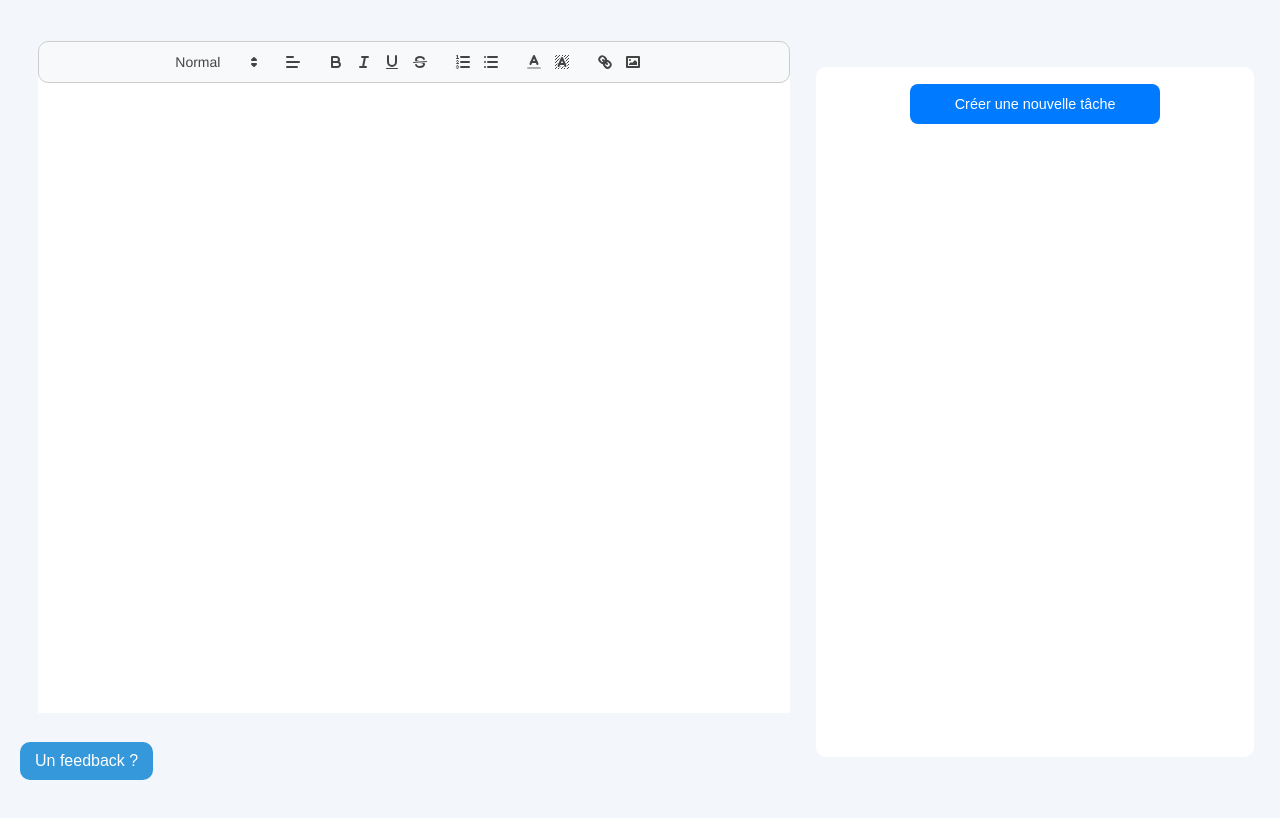
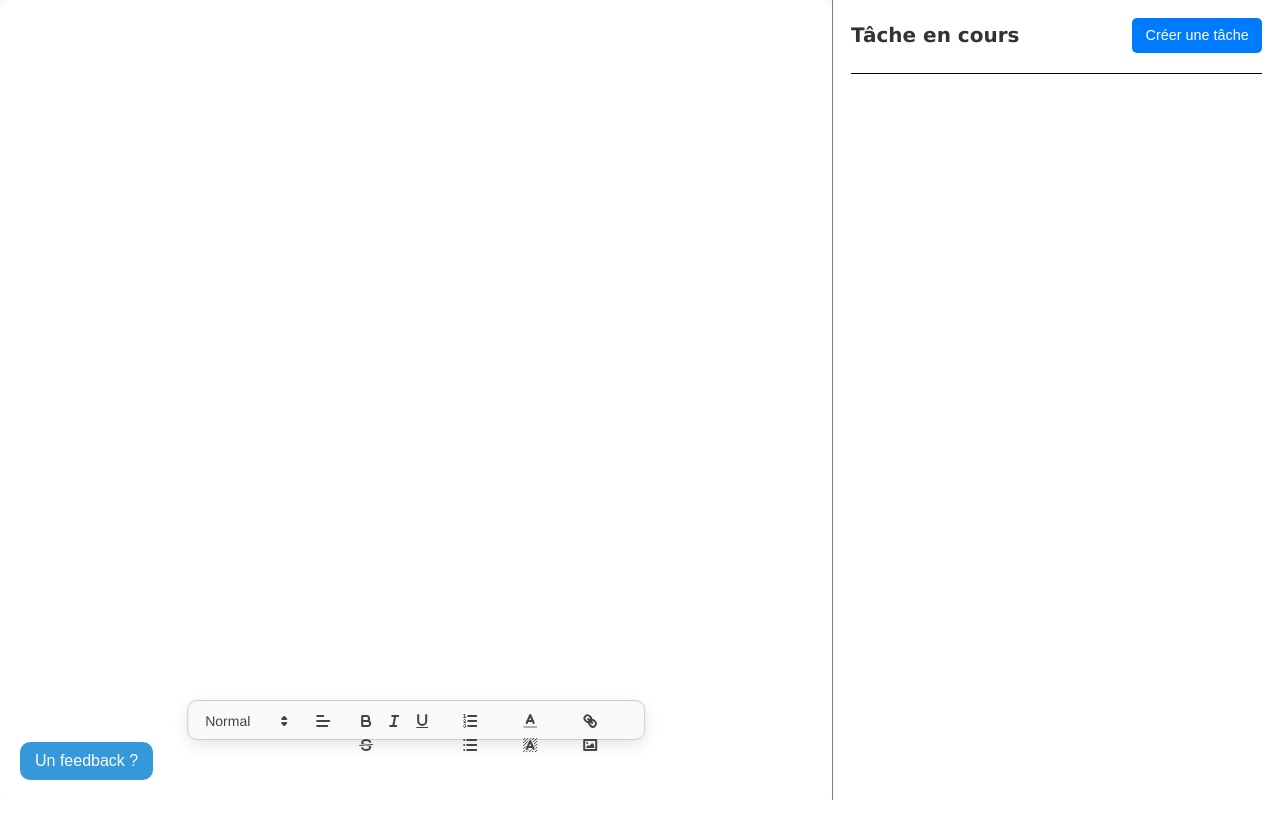
Before and after one commit to GoodMorning46/Eco, a React (Create React App) app: page / in a window 1280 px wide. Shown: the top 818 px of the page. Built offline with nearby package versions, Linux system fonts and the light colour scheme.

Commit message:
The new version

```diff
--- a/src/App.css
+++ b/src/App.css
@@ -1,22 +1,16 @@
 .container_all {
   display: flex;
   background-color: #F3F7FB;
-  height: 900px
+  height: 796px
 }
 
 .container_notes {
-  width: 60%;
-  margin-top: 2%;
-  margin-left: 3%;
+  width: 65%;
 }
 
 .container_todo {
   width: 35%;
-  margin-left: 2%;
-  margin-top: 3.5%;
-  margin-right: 2%;
 }
-
 
 .title_container {
   display: flex;
@@ -51,18 +45,38 @@
 }
 
 .button-todo {
-  margin-top: 5%;
   background-color: white;
-  border-radius: 10px;
   padding: 4%;
+  height: 800px;
+  border-left : 0.5px solid grey
 }
 
-.cont-notes {
-  margin-top: 2%;
-}
 
 /* Centrer le bouton */
 .button {
   display: flex;
   justify-content: center;
 }
+
+/* Style pour le conteneur du titre et du bouton */
+.todo-header {
+  display: flex; /* Organise les éléments en ligne */
+  align-items: center; /* Aligne verticalement les éléments au centre */
+  justify-content: space-between; /* Distribue l'espace entre les éléments */
+}
+
+/* Style pour le titre "Tâche en cours" */
+.todo-title {
+  font-size: 20px;
+  font-weight: bold;
+  color: #333;
+  margin-right: 20px; /* Ajoute de l'espace à droite du titre */
+}
+
+.line {
+  width: 100%; /* Réduit la largeur du conteneur à 80% de sa largeur maximale */
+  margin: auto; /* Centrer le conteneur */
+  border-bottom: 1px solid black; /* Ajoute une bordure inférieure */
+  margin-top: 20px; /* Ajoute de l'espace en haut de la ligne */
+  margin-bottom: 20px; /* Ajoute de l'espace en bas de la ligne */
+}
--- a/src/App.js
+++ b/src/App.js
@@ -32,9 +32,13 @@ function App() {
         <div className="container_todo">
           <div className="title_container"></div>
           <div className="button-todo">
-            <div className="button">
-              <Button onClick={handleAddTaskButtonClick} Icon={FiPlus} />
-            </div>
+  <div className="todo-header"> {/* Ajout de cette div pour englober le titre et le bouton */}
+    <h2 className="todo-title">Tâche en cours</h2>
+    <div className="button">
+      <Button onClick={handleAddTaskButtonClick} Icon={FiPlus} />
+    </div>
+  </div>
+  <div className="line"></div> {/* Ajout de la div pour la ligne */}
             <TodoItem
               todos={todos}
               setTodos={setTodos}
--- a/src/components/Button.js
+++ b/src/components/Button.js
@@ -4,7 +4,7 @@ import "./css/Button.css";
 const Button = ({ onClick }) => {
   return (
     <button className="button_add" onClick={onClick}>
-      <p>Créer une nouvelle tâche</p>
+      <p>Créer une tâche</p>
     </button>
   );
 };
--- a/src/components/css/Button.css
+++ b/src/components/css/Button.css
@@ -1,7 +1,7 @@
 .button_add {
-    width: 250px;
-    height: 40px;
-    border-radius: 8px;
+    width: 130px;
+    height: 35px;
+    border-radius: 5px;
     background-color: #007bff;
     border: none;
     color: #fff;
--- a/src/components/css/Notes.css
+++ b/src/components/css/Notes.css
@@ -2,10 +2,11 @@
   width: 100%;
   margin: 0 auto;
   background-color: #ffffff;
-  height: 650px;
+  height: 800px;
   border-radius: 10px;
   position: relative;
   margin-left: 0%;
+  padding: 3%;
 }
 
 /* Style du conteneur de l'éditeur */
@@ -14,8 +15,10 @@
   height: 620px;
   padding: 1%;
   font-size: 0.9em;
-  margin-bottom: 60px;
+  margin-bottom: 80px; /* Augmentez la marge pour laisser de l'espace pour la barre d'outils */
   background-color: white;
+  position: relative;
+  padding-bottom: 60px; /* Augmentez le padding pour éviter que le texte ne soit caché par la barre d'outils */
 }
 
 /* Retirer la bordure autour de la zone de texte */
@@ -26,13 +29,18 @@
 /* Style de la barre d'outils */
 .ql-toolbar {
   border-radius: 10px;
-  width: 100%; /* Largeur ajustée */
-  margin: 10px 0; /* Marge pour ajouter de l'espace en haut */
-  position: static;
-  padding: 5px 0; /* Espace autour des boutons */
+  width: 55%; /* Réduisez la largeur à 80% pour la rétrécir */
+  height: 40px; /* Ajoutez une hauteur fixe pour la rétrécir */
+  margin: 10px auto; /* Changez la marge pour centrer la barre d'outils et ajouter de l'espace en dessous */
+  position: absolute;
+  bottom: 50px; /* Placez la barre d'outils un peu en dehors du conteneur pour un effet "flottant" */
+  left: 50%;
+  transform: translateX(-50%);
+  padding: 5px 0;
   display: flex;
-  justify-content: center; /* Centrer les boutons à l'intérieur de la barre d'outils */
-  background-color: #f8f9fa; /* Couleur d'arrière-plan de la barre d'outils */
+  justify-content: center;
+  background-color: #f8f9fa;
+  box-shadow: 0px 5px 15px rgba(0, 0, 0, 0.1); /* Ajoutez une ombre portée pour un effet "flottant" */
 }
 
 /* Style des boutons de la barre d'outils */
--- a/src/components/css/TodoItem.css
+++ b/src/components/css/TodoItem.css
@@ -4,15 +4,14 @@ body {
 }
 
 .app-container .header-section {
-  padding: 0%
+  padding: 0%;
 }
 
 .app-form-container {
   box-shadow: none;
-  border-radius: 2px;
+  border-radius: 40px;
   padding: 0%;
 }
-
 
 .app-form-container .error {
   border: 2px solid red;
@@ -26,14 +25,11 @@ body {
 }
 
 .todo-card {
-  border-radius: 10px;
-  flex-direction: column;
   position: relative;
   background-color: rgba(250, 250, 250, 1);
-  box-shadow: rgba(0, 0, 0, 0.05) 0px 0px 0px 1px, rgb(209, 213, 219) 0px 0px 0px 1px inset;
-  height: 100px;
+  box-shadow: none;
+  height: 50px;
   font-size: 14px;
-  display: flex;
   flex-direction: column; /* Ajoutez cette ligne pour changer la direction des éléments */
   padding: 10px;
 }
@@ -137,39 +133,3 @@ body {
 .move-transition {
   transition: transform 250ms ease, box-shadow 250ms ease;
 }
-
-
-.start-btn {
-  margin-left: 10px;
-  padding: 3px 6px;
-  border: 1px solid #0099ff;
-  border-radius: 4px;
-  background-color: #f9f9f9;
-  font-size: 14px;
-  color: #0099ff;
-}
-
-.start-btn.running {
-  background-color: #0099ff;
-  color: #ffffff;
-}
-
-.spinner {
-  display: inline-block;
-  width: 14px;
-  height: 14px;
-  border: 2px solid rgba(255, 255, 255, 0.3);
-  border-top-color: #ffffff;
-  border-radius: 50%;
-  animation: spin 1s linear infinite;
-}
-
-@keyframes spin {
-  to {
-    transform: rotate(360deg);
-  }
-}
-
-.start-btn {
-  cursor: pointer;
-}
--- a/src/index.css
+++ b/src/index.css
@@ -76,12 +76,6 @@
   font-size: 18px;
 }
 
-.todo-container{
-  margin: 10px 0;
-  height: 55vh;
-  overflow: scroll;
-  padding: 20px;
-}
 
 .todo-card{
   display: flex;
```
